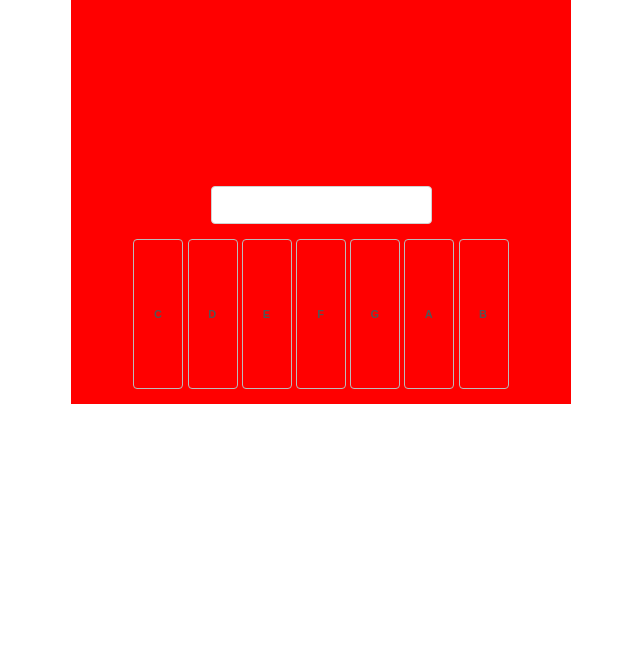
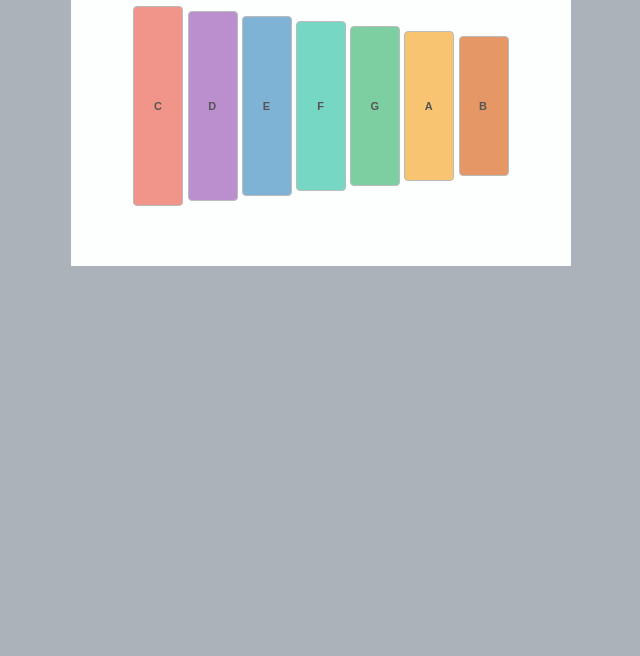
Before and after one commit to rosie-b/js-making-music, a plain HTML site: page index.html in a window 1280 px wide. Shown: the part 144-800 px from the top of the page, without its empty margins (319-959 px from the left). Drawn offline with nearby package versions, Linux system fonts and the light colour scheme.

Commit message:
format layout and add colour change function

```diff
--- a/index.html
+++ b/index.html
@@ -8,21 +8,16 @@
 	<link rel='stylesheet' type='text/css' href='main.css'>
 	<script src='main.js'></script>
 </head>
-<body>
+<body class='x'>
 	<div class='container'>
 		<section>
-			<header>
-				<h1>Making Music</h1>
-			</header>
 			<div class='keyboard'>
-				<form name='keys'>
-					<div class='row'>
-						<div class='twelve columns'>
-							<input type='text' id='screen'>
-						</div>
-					</div>
-					<div class='row'>
-						<div class='twelve columns'>
+				<div class='row'>
+					<div class='twelve columns'>
+						<header>
+							<h1>Play me!</h1>
+						</header>
+									<form name='keys'>
 							<input type='button' id='btnC' value='C' onclick='playNote("C")'>
 							<input type='button' id='btnD' value='D' onclick='playNote("D")'>
 							<input type='button' id='btnE' value='E' onclick='playNote("E")'>
@@ -30,9 +25,9 @@
 							<input type='button' id='btnG' value='G' onclick='playNote("G")'>
 							<input type='button' id='btnA' value='A' onclick='playNote("A")'>
 							<input type='button' id='btnB' value='B' onclick='playNote("B")'>
-						</div>
+						</form>
 					</div>
-				</form>
+				</div>
 			</div>
 		</section>
 	</div>
--- a/main.css
+++ b/main.css
@@ -3,7 +3,17 @@ body {
     align-items: center;
 		justify-content: center;
 		text-align: center;
+		background-color: #ABB2B9;
 	}
+
+/* background colours by class */
+.C {background-color: #B03A2E;}
+.D {background-color: #6C3483;}
+.E {background-color: #1F618D;}
+.F {background-color: #148F77;}
+.G {background-color: #1E8449;}
+.A {background-color: #B9770E;}
+.B {background-color: #A04000;}
 
 /* overwrite skeleton CSS */
 .container {
@@ -11,42 +21,41 @@ body {
 	width: 100%;
 	max-width: 960px;
 	margin: 0 auto;
-	padding: 0px;
+	padding: 50px;
 }
 
 .keyboard {
 	width: 375px;
 	margin: 0 auto;
-	padding: 200px 20px 0px 20px;
+	padding: 20px;
 	box-sizing: border-box;
 	font-family: 'Orbitron', sans-serif;
 	color: #1b1f27;
 	text-align: center;
-	background-color: yellow;
-	}
+	background-color: #FDFEFE;
+}
 
 /* overwrite skeleton CSS */
 input[type="button"] {
-	height: 150px;
 	width: 40px;
 	padding: 0 5px;
 }
+
+/* button colours & size */
+#btnC {background-color: #F1948A; height: 200px;}
+#btnD {background-color: #BB8FCE; height: 190px;}
+#btnE {background-color: #7FB3D5; height: 180px;}
+#btnF {background-color: #76D7C4; height: 170px;}
+#btnG {background-color: #7DCEA0; height: 160px;}
+#btnA {background-color: #F8C471; height: 150px;}
+#btnB {background-color: #E59866; height: 140px;}
 
 /* Larger than phablet (also point when grid becomes active) */
 @media (min-width: 550px) {
 	.keyboard {
 		width: 500px;
-		margin: 0 auto;
-		padding: 250px 20px 0px 20px;
-		box-sizing: border-box;
-		font-family: 'Orbitron', sans-serif;
-		color: #1b1f27;
-		text-align: center;
-		background-color: red;
-		}
+	}
 	input[type="button"] {
-	height: 150px;
-	width: 50px;
-	padding: 0 5px;
+		width: 50px;
 	}
 }
--- a/main.js
+++ b/main.js
@@ -1,13 +1,10 @@
-// function to simplify calls to getElementById
-function id(x) {
-    return document.getElementById(x);
+// play sound and change background colour when key clicked
+function playNote(val) {
+		key(val)
+		colour(val)
 }
 
-function playNote(val) {
-    key(val)
-    id('screen').value = val
-}
-
+// find audio file to match key clicked
 function key(val) {
     if (val === 'C') {new Audio("sounds/c.mp3").play()}
     else if (val === 'D') {new Audio("sounds/d.mp3").play()}
@@ -17,3 +14,8 @@ function key(val) {
     else if (val === 'A') {new Audio("sounds/a.mp3").play()}
     else if (val === 'B') {new Audio("sounds/b.mp3").play()}
 }
+
+// set the class to change the background colour
+function colour(val) {
+	document.body.className = val
+}
```
Also changed, not shown: images/note.png (deleted).
